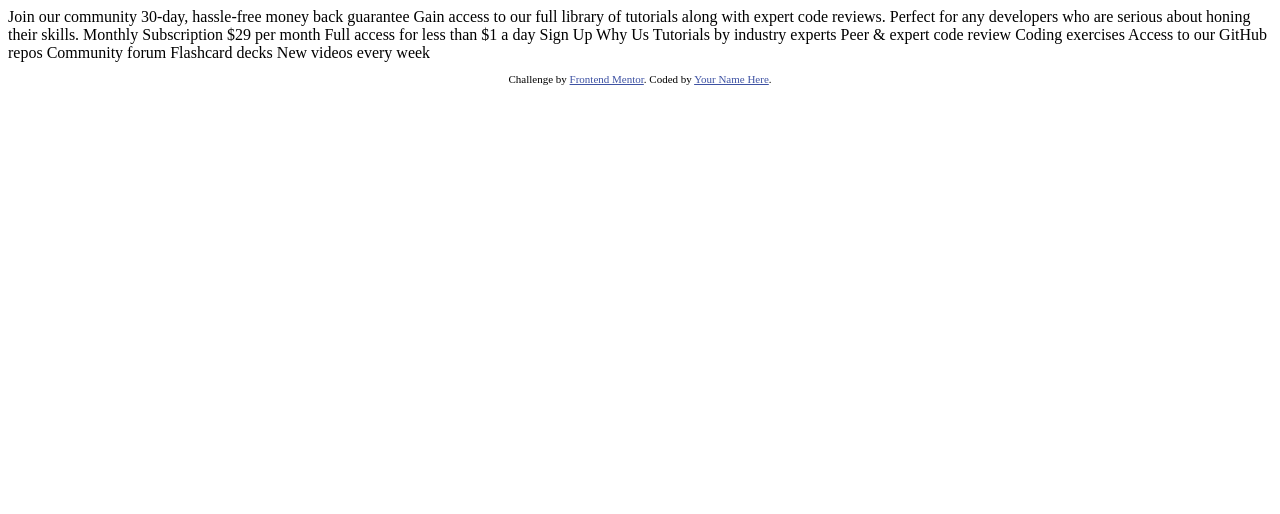
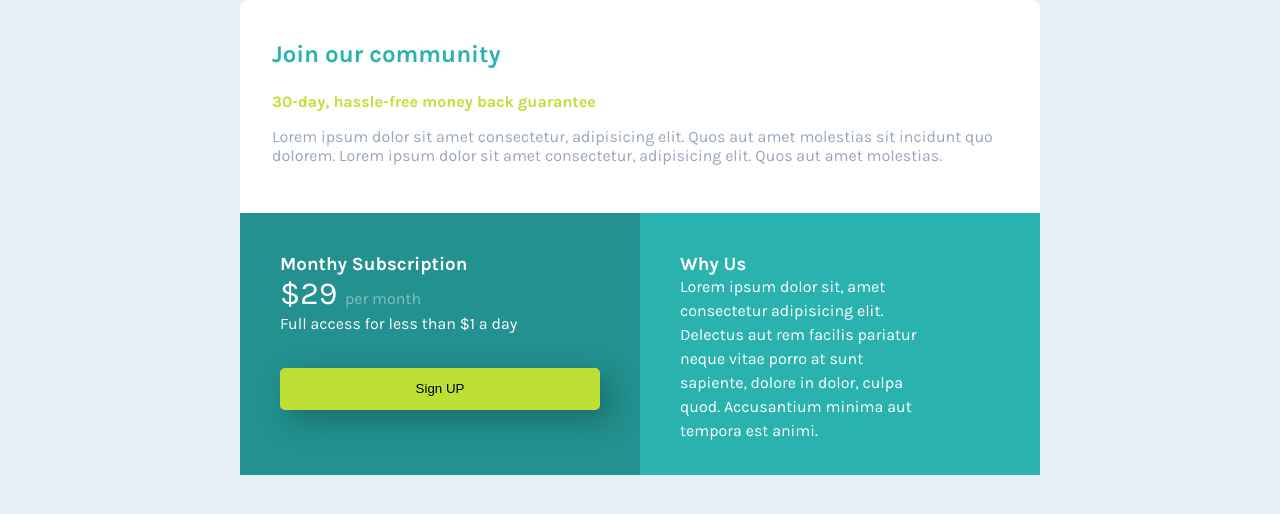
Before and after one commit to helderruiz/componente-de-precos, a plain HTML site: page index.html in a window 1280 px wide. Drawn offline with Linux system fonts and the light colour scheme.

Commit message:
término do desafio

```diff
--- /dev/null
+++ b/css/style.css
@@ -0,0 +1,118 @@
+@import url('https://fonts.googleapis.com/css2?family=Karla:wght@400;700&display=swap');
+
+:root {
+    --verde: hsl(179, 62%, 43%);
+    --verde-escuro: hsl(179, 62%, 35%);
+    --amarelo: hsl(71, 73%, 54%);
+    --branco: #fff;
+    --cinza-claro: hsl(204, 43%, 93%);
+    --cinza: hsl(218, 22%, 67%);
+}
+
+* {
+    box-sizing: border-box;
+    margin: 0;
+    padding: 0;
+}
+
+body {
+    font-family: 'Karla', sans-serif;
+    font-size: 16px;
+    background: var(--cinza-claro);
+}
+
+main {
+    max-width: 800px;
+    background: var(--branco);
+    margin: 0 auto;
+    padding: 1em 2em 0 2em;
+    border-radius: .5em;
+}
+
+.secao-titulo__principal {
+    color: var(--verde);
+    font-weight: 700;
+    margin: 1em 0;
+}
+
+.secao-span {
+    color: var(--amarelo);
+    font-weight: 700;
+    margin: 1em 0;
+}
+
+.secao-paragrafo {
+    color: var(--cinza);
+    font-weight: 400;
+    margin: 1em 0 3em 0;
+}
+
+.secao__secundario {
+    display: flex;
+}
+
+.secao__secundario-direito {
+    width: 50%;
+    background: var(--verde-escuro);
+    padding: 2.5em;
+    margin-left: -2em;
+    flex-grow: 1;
+}
+
+.secao__titulo-direto,
+.secao__titulo-esquerdo {
+    color: var(--branco);
+
+}
+
+.secao__preco {
+color: var(--branco);
+font-size: 2em;
+}
+
+.secao__preco p {
+    color: rgba(255, 255, 255, 0.434);
+    font-size: .5em;
+    display: inline-block;
+}
+
+.secao__secundario-paragrafo {
+    color: var(--branco);
+    margin-top: 0;
+    padding-bottom: 2em;
+    line-height: 1.5em;
+    width: 250px;
+}
+
+.botao {
+    width: 100%;
+    padding: 1em;
+    border: none;
+    border-radius: 5px;
+    background: var(--amarelo);
+    box-shadow: 10px 10px 30px rgba(0, 0, 0, 0.26);
+}
+
+.secao__secundario-esquerdo {
+    width: 50%;
+    background: var(--verde);
+    padding: 2.5em 2.5em 0 2.5em;
+    margin-right: -2em;
+    flex-grow: 1;
+}
+
+@media screen and (max-width: 700px) {
+    .secao {
+        width: 90vw;
+    }
+
+    .secao__secundario {
+        flex-direction: column;
+    }
+
+    .secao__secundario-direito,
+    .secao__secundario-esquerdo {
+        width: 100%;
+        margin: 0;
+    }
+}
--- a/index.html
+++ b/index.html
@@ -1,5 +1,5 @@
 <!DOCTYPE html>
-<html lang="en">
+<html lang="pt-br">
 <head>
   <meta charset="UTF-8">
   <meta name="viewport" content="width=device-width, initial-scale=1.0"> <!-- displays site properly based on user's device -->
@@ -8,43 +8,30 @@
 
   <title>Frontend Mentor | Single Price Grid Component</title>
 
-  <!-- Feel free to remove these styles or customise in your own stylesheet 👍 -->
-  <style>
-    .attribution { font-size: 11px; text-align: center; }
-    .attribution a { color: hsl(228, 45%, 44%); }
-  </style>
+  <link rel="stylesheet" href="css/style.css">
+
 </head>
 <body>
-  Join our community
+  <main>
+    <section class="secao">
+      <h1 class="secao-titulo__principal">Join our community</h1>
+      <span class="secao-span">30-day, hassle-free money back guarantee</span>
+      <p class="secao-paragrafo">Lorem ipsum dolor sit amet consectetur, adipisicing elit. Quos aut amet molestias sit incidunt quo dolorem. Lorem ipsum dolor sit amet consectetur, adipisicing elit. Quos aut amet molestias.</p>
+    </section>
 
-  30-day, hassle-free money back guarantee
+    <section class="secao__secundario">
+      <div class="secao__secundario-direito">
+        <h3 class="secao__titulo-direto">Monthy Subscription</h3>
+        <span class="secao__preco">$29 <p>per month</p></span>
+        <p class="secao__secundario-paragrafo">Full access for less than $1 a day</p>
+        <button class="botao">Sign UP</button>
+      </div>
 
-  Gain access to our full library of tutorials along with expert code reviews.
-  Perfect for any developers who are serious about honing their skills.
-
-  Monthly Subscription
-
-  &dollar;29 per month
-
-  Full access for less than &dollar;1 a day
-
-  Sign Up
-
-  Why Us
-
-  Tutorials by industry experts
-  Peer &amp; expert code review
-  Coding exercises
-  Access to our GitHub repos
-  Community forum
-  Flashcard decks
-  New videos every week
-
-  <footer>
-    <p class="attribution">
-      Challenge by <a href="https://www.frontendmentor.io?ref=challenge" target="_blank">Frontend Mentor</a>.
-      Coded by <a href="#">Your Name Here</a>.
-    </p>
-  </footer>
+      <div class="secao__secundario-esquerdo">
+        <h3 class="secao__titulo-esquerdo">Why Us</h3>
+        <p class="secao__secundario-paragrafo">Lorem ipsum dolor sit, amet consectetur adipisicing elit. Delectus aut rem facilis pariatur neque vitae porro at sunt sapiente, dolore in dolor, culpa quod. Accusantium minima aut tempora est animi.</p>
+      </div>
+    </section>
+  </main>
 </body>
 </html>
```
Also changed, not shown: design/desktop-design.jpg (added), design/desktop-preview.jpg (added), design/mobile-design.jpg (added), 1 other file.
